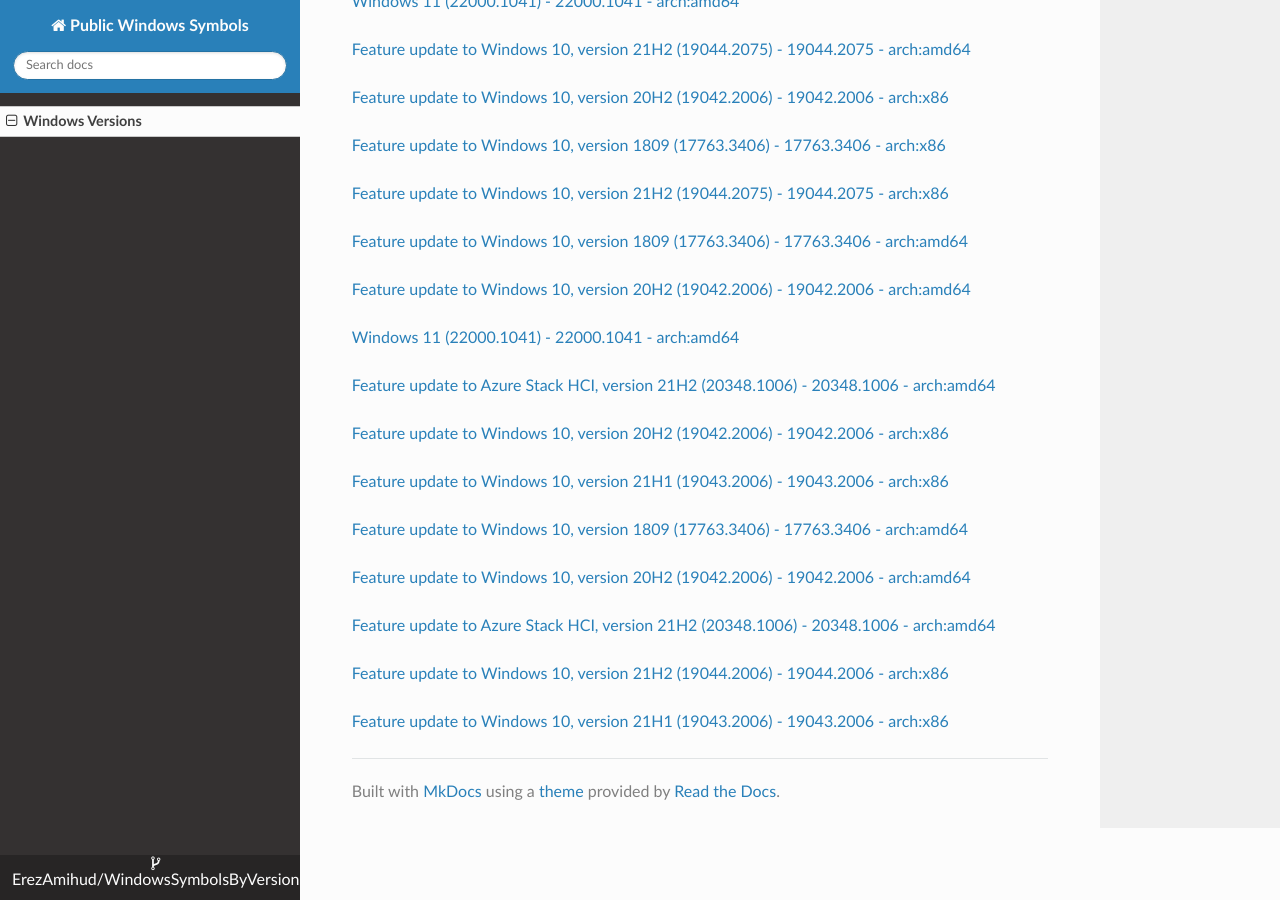
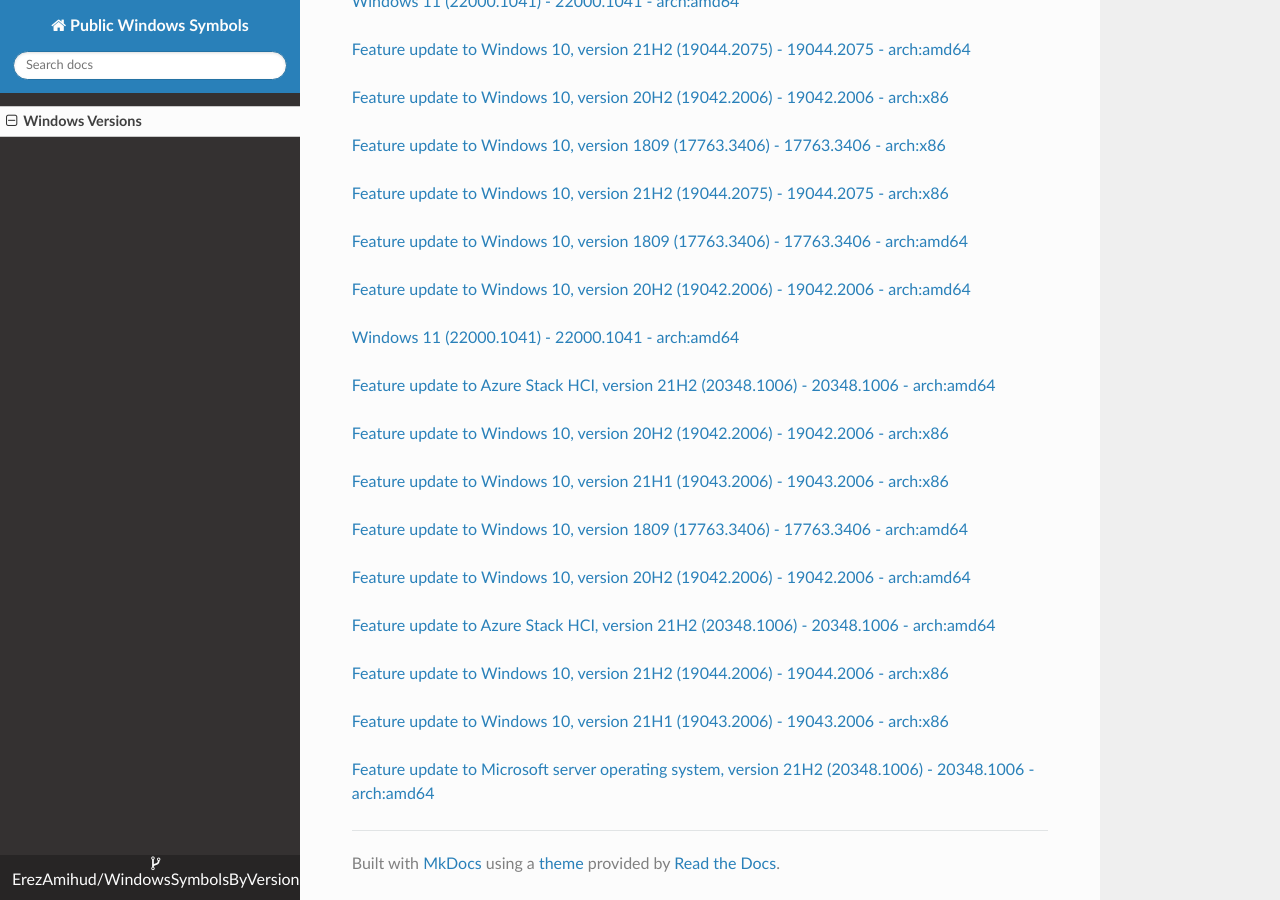
Before and after one commit to ErezAmihud/WindowsSymbolsByVersion, an MkDocs documentation site: the page built from docs/index.md, in a window 1280 px wide and 900 px high, scrolled down 52733 px. Built offline with MkDocs 1.6.1, drawn with Linux system fonts in a browser that asks for light colours; nearby versions of some CDN libraries.

Commit message:
Automated commit, add manifest for c7fba430-ffdd-4a0e-990c-8aab7cbb96cf

```diff
--- a/docs/index.md
+++ b/docs/index.md
@@ -3118,3 +3118,6 @@
 
 
 [Feature update to Windows 10, version 21H1 (19043.2006) - 19043.2006 - arch:x86](https://github.com/ErezAmihud/WindowsSymbolsByVersion/blob/main/manifests/7d458531-ea04-44b3-8c0b-9a97fa81b439.manifest)
+
+
+[Feature update to Microsoft server operating system, version 21H2 (20348.1006) - 20348.1006 - arch:amd64](https://github.com/ErezAmihud/WindowsSymbolsByVersion/blob/main/manifests/c7fba430-ffdd-4a0e-990c-8aab7cbb96cf.manifest)
```
Also changed, not shown: process_builds.json (+1 -1 lines), 1 other file.
